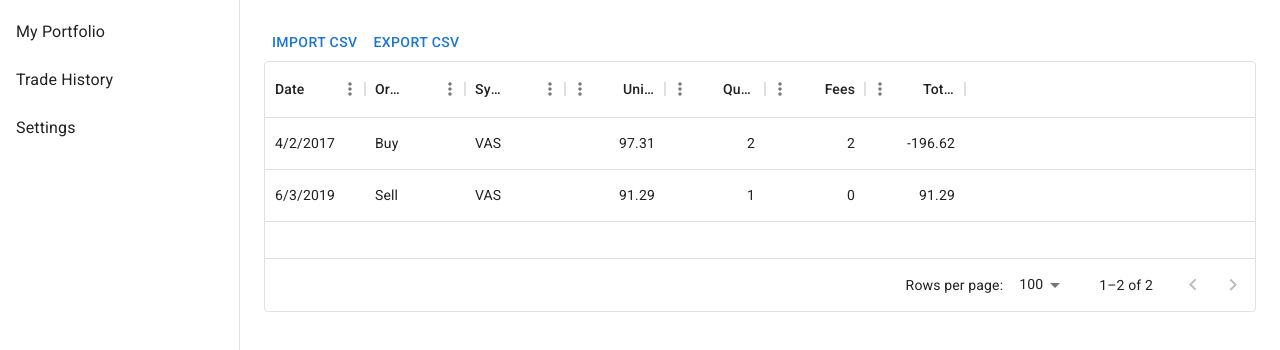
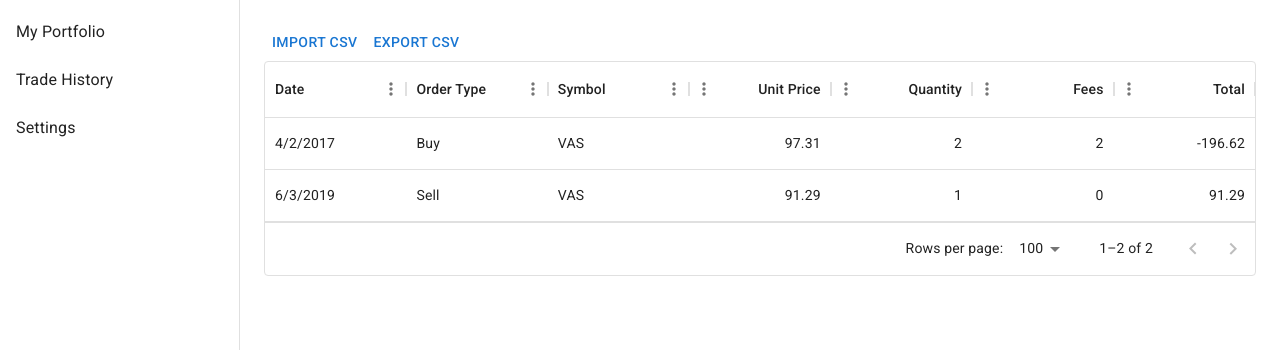
Before and after one commit to ltrel/xport, a React (Vite) app: page / in a window 1280 px wide. Shown: the top 350 px of the page. Built offline with nearby package versions, Linux system fonts and the light colour scheme.

Commit message:
Make table columns fluid width

```diff
--- a/src/Dashboard.tsx
+++ b/src/Dashboard.tsx
@@ -27,7 +27,7 @@ export default function Dashboard() {
           ))}
         </List>
       </Drawer>
-      <Box component="main" sx={{ flexGrow: 1, p: 3 }}>
+      <Box component="main" sx={{ flexGrow: 1, p: 3, overflow: "hidden" }}>
         <TradeHistory />
       </Box>
     </Box>
--- a/src/TradeHistory.tsx
+++ b/src/TradeHistory.tsx
@@ -2,7 +2,7 @@ import { parse, stringify } from "csv/browser/esm/sync";
 import { DataGrid, GridColDef, GridRowsProp } from "@mui/x-data-grid";
 import { useState } from "react";
 import UploadButton from "./UploadButton";
-import { Button } from '@mui/material';
+import { Box, Button } from '@mui/material';
 import { downloadStr, formatLocalYMD } from './util';
 
 interface TradeRecord {
@@ -37,13 +37,13 @@ export default function TradeHistory() {
   const [trades, setTrades] = useState(initialTrades);
 
   const columns: GridColDef[] = [
-    { field: 'date', headerName: 'Date', type: 'date' },
-    { field: 'orderType', headerName: 'Order Type' },
-    { field: 'sym', headerName: 'Symbol' },
-    { field: 'unitPrice', headerName: 'Unit Price', type: 'number' },
-    { field: 'quantity', headerName: 'Quantity', type: 'number' },
-    { field: 'fees', headerName: 'Fees', type: 'number' },
-    { field: 'total', headerName: 'Total', type: 'number' },
+    { flex: 1, field: 'date', headerName: 'Date', type: 'date' },
+    { flex: 1, field: 'orderType', headerName: 'Order Type' },
+    { flex: 1, field: 'sym', headerName: 'Symbol' },
+    { flex: 1, field: 'unitPrice', headerName: 'Unit Price', type: 'number' },
+    { flex: 1, field: 'quantity', headerName: 'Quantity', type: 'number' },
+    { flex: 1, field: 'fees', headerName: 'Fees', type: 'number' },
+    { flex: 1, field: 'total', headerName: 'Total', type: 'number' },
   ]
 
   const rows: GridRowsProp = trades.map((x, i) => ({
@@ -80,10 +80,10 @@ export default function TradeHistory() {
   };
 
   return (
-    <>
+    <Box>
       <UploadButton onUpload={handleImport}>Import CSV</UploadButton>
       <Button onClick={handleExport}>Export CSV</Button>
       <DataGrid columns={columns} rows={rows} />
-    </>
+    </Box>
   )
 }
```
